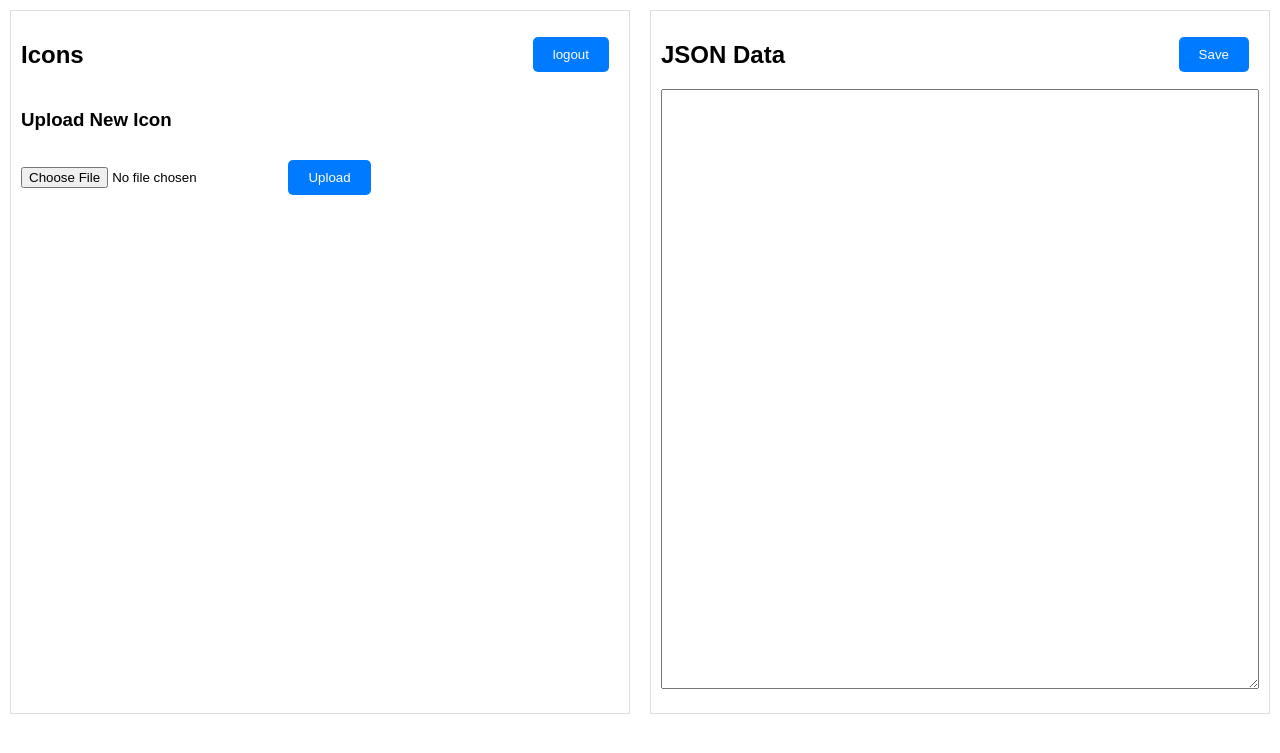
After one commit to dinesh851/fis_aswin, a Flask app: template templates/icon.html in a window 1280 px wide. The commit adds this page. Shown: the top 753 px of the page. Run offline with Flask 3, Linux system fonts and the light colour scheme; the template is opened without the code that fills it, so the values that code supplies are empty.

Commit message:
adddd icon adding feature

```diff
--- a/app.py
+++ b/app.py
@@ -1,49 +1,108 @@
-from flask import Flask, render_template, request, redirect, url_for, flash, jsonify ,  send_from_directory
+from flask import Flask, render_template, request, redirect, url_for, flash, jsonify, send_from_directory
 import json
 from flask_cors import CORS
-
+import os
 app = Flask(__name__)
 CORS(app)
 app.secret_key = 'your_secret_key'
 
 USERNAME = 'admin'
 PASSWORD = 'password'
+logged_in = False
+
+
+UPLOAD_FOLDER = 'static/icons'
+ALLOWED_EXTENSIONS = {'png'}
+MAX_CONTENT_LENGTH = 50 * 1024
+
+app.config['UPLOAD_FOLDER'] = UPLOAD_FOLDER
+app.config['MAX_CONTENT_LENGTH'] = MAX_CONTENT_LENGTH
+
+def allowed_file(filename):
+    return '.' in filename and \
+           filename.rsplit('.', 1)[1].lower() in ALLOWED_EXTENSIONS
 
 @app.route('/')
 def home():
     return render_template('index.html')
-
 
 @app.route('/icons/<filename>')
 def serve_icon(filename):
     return send_from_directory('static/icons', filename)
 
 
+@app.route('/api/get_icons', methods=['GET'])
+def get_icons():
+    icons_dir = 'static/icons'
+    try:
+        icons = []
+        for filename in os.listdir(icons_dir):
+            if filename.endswith(('.png', '.jpg', '.jpeg', '.gif')):
+                icons.append({
+                    'name': filename.split('.')[0],
+                    'filename': filename
+                })
+                print(icons)
+        return jsonify(icons), 200
+    except Exception as e:
+        return jsonify({'status': 'error', 'message': str(e)}), 400
+
+
+
 @app.route('/login', methods=['GET', 'POST'])
 def login():
+    global logged_in
     if request.method == 'POST':
         username = request.form['username']
         password = request.form['password']
         if username == USERNAME and password == PASSWORD:
+            logged_in = True
+            print("logged_in : ",logged_in)
+
+            print(f"Logged in: {logged_in}")
             return render_template('admin.html')
         else:
             flash('Invalid username or password!')
             return redirect(url_for('login'))
     return render_template('login.html')
 
+@app.route('/logout')
+def logout():
+    global logged_in
+    logged_in = False
+    print("logged_in : ",logged_in)
+    flash('You have been logged out.')
+    return render_template('index.html')
+
 @app.route('/admin')
-def default():
+def admin():
+    if not logged_in:
+        flash('You need to log in first.')
+        return redirect(url_for('login'))
     return render_template('admin.html')
+@app.route('/icon')
+def icon():
+    if not logged_in:
+        flash('You need to log in first.')
+        return redirect(url_for('login'))
+    return render_template('icon.html')
 
 @app.route('/api/update', methods=['POST'])
 def update_data():
     try:
+        print("logged_in:", logged_in)
+
+        if not logged_in:
+            print(f"Unauthorized access attempt. Logged in: {logged_in}")
+            return jsonify({'status': 'error', 'message': 'Unauthorized'}), 401
+
         data = request.get_json()
         with open('list.json', 'w') as file:
             json.dump(data, file, indent=4)
         return jsonify({'status': 'success', 'received': data}), 200
     except Exception as e:
         return jsonify({'status': 'error', 'message': str(e)}), 400
+
 
 @app.route('/api/get_data', methods=['GET'])
 def get_data():
@@ -54,6 +113,43 @@ def get_data():
     except Exception as e:
         return jsonify({'status': 'error', 'message': str(e)}), 400
 
+@app.route('/api/save_data', methods=['POST'])
+def save_data():
+    try:
+        data = request.json
+        with open('list.json', 'w') as file:
+            json.dump(data, file, indent=2)
+        return jsonify({'status': 'success', 'message': 'Data saved successfully'}), 200
+    except Exception as e:
+        return jsonify({'status': 'error', 'message': str(e)}), 400\
+
+
+
+@app.route('/api/upload_icon', methods=['POST'])
+def upload_icon():
+    if 'file' not in request.files:
+        return jsonify({'status': 'error', 'message': 'No file part'}), 400
+
+    file = request.files['file']
+    if file.filename == '':
+        return jsonify({'status': 'error', 'message': 'No selected file'}), 400
+
+    if file and allowed_file(file.filename):
+        filename = file.filename
+
+        existing_files = [f for f in os.listdir(app.config['UPLOAD_FOLDER']) if f.endswith('.png')]
+        if existing_files:
+            numbers = [int(f.split('_')[-1].split('.')[0]) for f in existing_files if f.split('_')[-1].split('.')[0].isdigit()]
+            highest_number = max(numbers, default=0)
+            new_filename = f'{highest_number + 1}.png'
+        else:
+            new_filename = 'icon_1.png'
+
+        file.save(os.path.join(app.config['UPLOAD_FOLDER'], new_filename))
+        return jsonify({'status': 'success', 'message': 'File uploaded successfully', 'filename': new_filename}), 200
+    else:
+        return jsonify({'status': 'error', 'message': 'Invalid file format or file too large'}), 400
+
 
 if __name__ == '__main__':
     app.run(debug=True, port=5000)
--- a/templates/admin.html
+++ b/templates/admin.html
@@ -11,6 +11,7 @@
         <span>FIS ADMIN PANEL</span>
         <input type="text" id="search" placeholder="Search">
         <button id="showAddAppForm">Add App</button>
+        <button id="addicons">Add icons</button>
         <button id="saveChangesButton">Save Changes</button>
         <button id="logout">logout</button>
     </div>
--- /dev/null
+++ b/templates/icon.html
@@ -0,0 +1,217 @@
+<!DOCTYPE html>
+<html lang="en">
+<head>
+    <meta charset="UTF-8">
+    <meta name="viewport" content="width=device-width, initial-scale=1.0">
+    <title>Add Icons</title>
+    <style>
+        body {
+            display: flex;
+            justify-content: space-between;
+            margin: 0;
+            font-family: Arial, sans-serif;
+        }
+        .container {
+            width: 50%;
+            padding: 20px;
+        }
+        .images, .json-data {
+            border: 1px solid #ddd;
+            padding: 10px;
+            margin: 10px;
+            overflow-y: auto;
+        }
+        .image-list {
+            display: flex;
+            flex-wrap: wrap;
+            gap: 10px;
+        }
+        .image-item {
+            flex: 1 1 calc(20% - 10px);
+            box-sizing: border-box;
+            margin-bottom: 10px;
+            text-align: center;
+        }
+        .image-item img {
+            width: 100px;
+            height: 100px;
+            object-fit: cover;
+            display: block;
+            margin: 0 auto;
+        }
+        .image-item p {
+            margin: 5px 0 0;
+        }
+        .json-data {
+            position: relative;
+        }
+        textarea {
+            width: 100%;
+            height: 600px;
+            font-family: monospace;
+            margin-bottom: 10px;
+            box-sizing: border-box;
+        }
+        #save-container {
+            text-align: right;
+        }
+        button {
+            padding: 10px 20px;
+            background-color: #007BFF;
+            color: #fff;
+            border: none;
+            border-radius: 5px;
+            cursor: pointer;
+            margin: 10px;
+        }
+        button:hover {
+            background-color: #0056b3;
+        }
+
+        .upload-container {
+            margin-top: 20px;
+        }
+        .upload-container input[type="file"] {
+            margin-bottom: 10px;
+        }
+
+        .header {
+            display: flex;
+            justify-content: space-between;
+            align-items: center;
+        }
+    </style>
+</head>
+<body>
+    <div class="container images">
+        <div class="header">
+            <h2>Icons</h2>
+            <button id="logout">logout</button>
+        </div>
+
+        <div class="upload-container">
+            <h3>Upload New Icon</h3>
+
+            <form id="upload-form" enctype="multipart/form-data">
+                <input type="file" id="icon-file" name="file" accept=".png" />
+                <button type="submit">Upload</button>
+            </form>
+        </div>
+
+        <div id="image-list" class="image-list"></div>
+    </div>
+    <div class="container json-data">
+        <div class="header">
+            <h2>JSON Data</h2>
+            <button id="save-button">Save</button>
+        </div>
+
+        <textarea id="json-content"></textarea>
+    </div>
+
+    <script>
+        async function fetchData() {
+            try {
+                const jsonResponse = await fetch('http://localhost:5000/api/get_data');
+                const jsonData = await jsonResponse.json();
+                document.getElementById('json-content').textContent = JSON.stringify(jsonData, null, 2);
+                const imageList = document.getElementById('image-list');
+                const iconsResponse = await fetch('http://localhost:5000/api/get_icons');
+                const iconsData = await iconsResponse.json();
+
+                imageList.innerHTML = '';
+                iconsData.forEach(item => {
+                    const imageItem = document.createElement('div');
+                    imageItem.className = 'image-item';
+                    imageItem.innerHTML = `
+                        <img src="http://localhost:5000/icons/${item.filename}" alt="${item.name}" />
+                        <p>${item.name}</p>
+                    `;
+                    imageList.appendChild(imageItem);
+                });
+            } catch (error) {
+                console.error('Error fetching data:', error);
+            }
+        }
+
+        async function saveData() {
+            try {
+                const jsonData = JSON.parse(document.getElementById('json-content').value);
+                const response = await fetch('http://localhost:5000/api/save_data', {
+                    method: 'POST',
+                    headers: {
+                        'Content-Type': 'application/json'
+                    },
+                    body: JSON.stringify(jsonData)
+                });
+                const result = await response.json();
+                if (result.status === 'success') {
+                    alert('Data saved successfully');
+                } else {
+                    alert('Error saving data: ' + result.message);
+                }
+            } catch (error) {
+                console.error('Error saving data:', error);
+                alert('Error saving data');
+            }
+        }
+
+        async function uploadImage(event) {
+            event.preventDefault();
+            const fileInput = document.getElementById('icon-file');
+            const file = fileInput.files[0];
+
+            if (!file) {
+                alert('No file selected.');
+                return;
+            }
+            if (file.type !== 'image/png') {
+                alert('Only PNG files are allowed.');
+                return;
+            }
+
+            if (file.size > 50 * 1024) {
+                alert('File size exceeds 50KB.');
+                return;
+            }
+
+            const iconsResponse = await fetch('http://localhost:5000/api/get_icons');
+            const iconsData = await iconsResponse.json();
+            const highestNumber = Math.max(0, ...iconsData.map(icon => {
+                const numberMatch = icon.name.match(/(\d+)$/);
+                return numberMatch ? parseInt(numberMatch[1], 10) : 0;
+            }));
+            const newFileName = `${highestNumber + 1}.png`;
+
+            const formData = new FormData();
+            formData.append('file', file, newFileName);
+
+            try {
+                const response = await fetch('http://localhost:5000/api/upload_icon', {
+                    method: 'POST',
+                    body: formData
+                });
+                const result = await response.json();
+                if (result.status === 'success') {
+                    alert('Icon uploaded successfully');
+                    fetchData();
+                } else {
+                    alert('Error uploading icon: ' + result.message);
+                }
+            } catch (error) {
+                console.error('Error uploading icon:', error);
+                alert('Error uploading icon');
+            }
+        }
+
+        document.getElementById('save-button').addEventListener('click', saveData);
+        document.getElementById('upload-form').addEventListener('submit', uploadImage);
+        const logoutButton = document.getElementById('logout');
+
+        logoutButton.addEventListener('click', () => {
+            window.location.href = 'http://127.0.0.1:5000/logout';
+        });
+        fetchData();
+    </script>
+</body>
+</html>
```
Also changed, not shown: list.json (+6 -6 lines), static/admin.js (+17 -2 lines).
